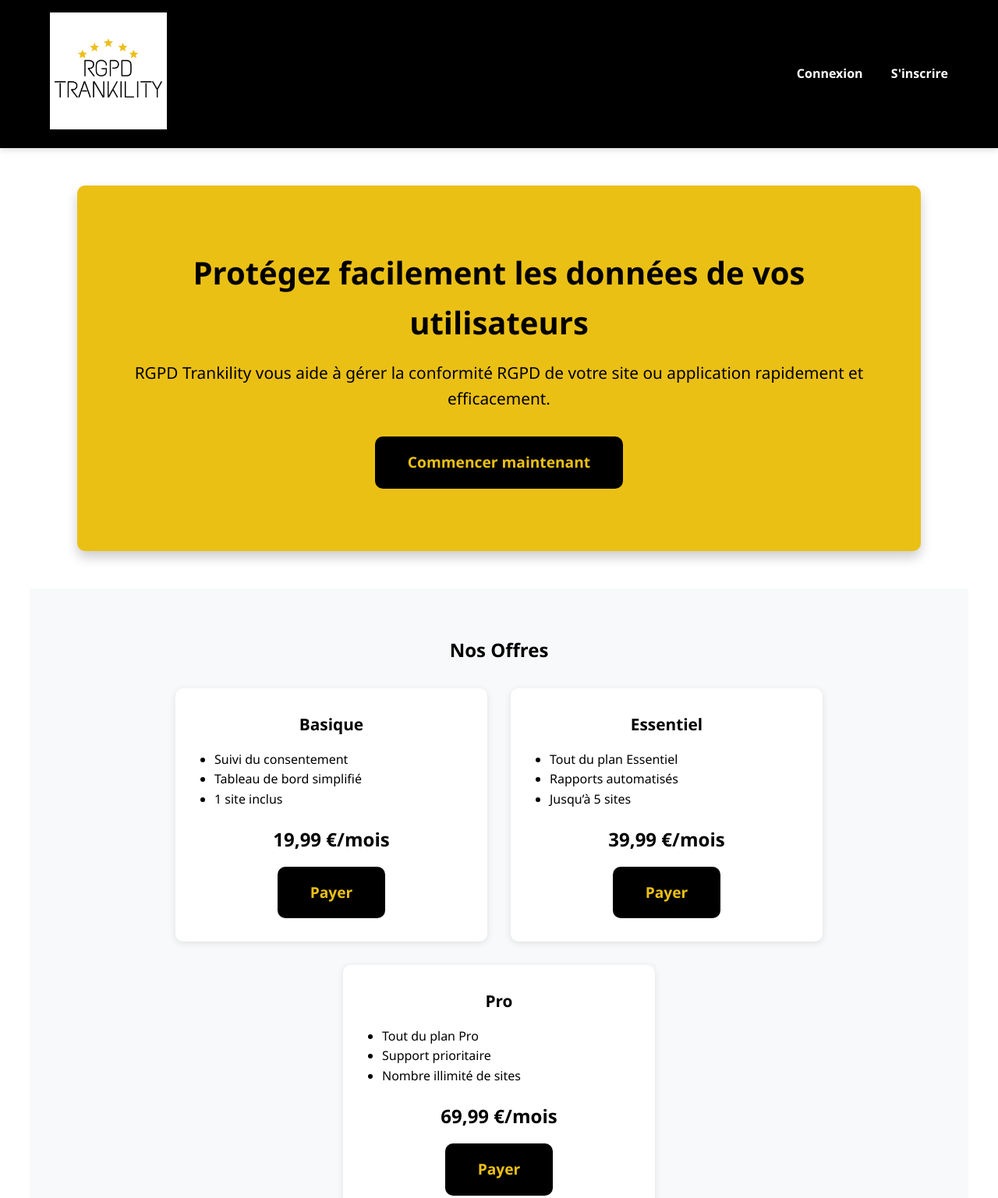
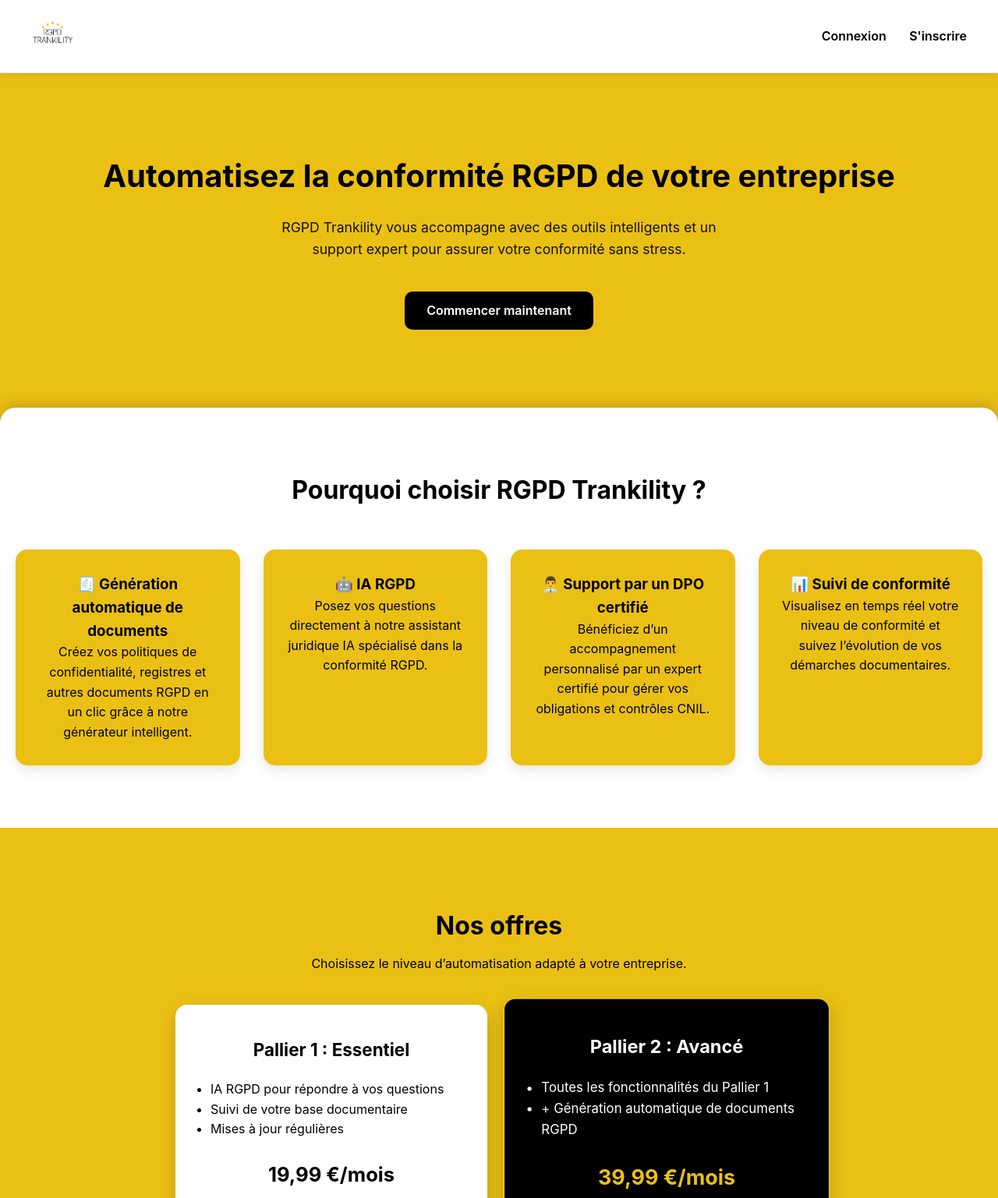
Before and after one commit to CRUSTFLY/rgpdtrankility, a website: page public/index.html in a window 1280 px wide. Shown: the top 1537 px of the page at 78% size. Drawn offline with Linux system fonts and the light colour scheme.

Commit message:
Ajout de la grille tarifaire

```diff
--- a/public/index.html
+++ b/public/index.html
@@ -3,8 +3,9 @@
 <head>
     <meta charset="UTF-8">
     <meta name="viewport" content="width=device-width, initial-scale=1.0">
-    <title>RGPD Trankility - Accueil</title>
-    <link rel="stylesheet" href="style.css">
+    <title>RGPD Trankility - Automatisation de votre conformité</title>
+    <link rel="stylesheet" href="style-accueil.css">
+    <meta name="description" content="RGPD Trankility automatise la mise en conformité RGPD de votre entreprise grâce à l'IA, à la génération de documents et à un DPO certifié.">
 </head>
 <body>
     <header>
@@ -20,96 +21,99 @@
     </header>
 
     <main>
-        <!-- Section principale -->
+        <!-- Section Hero -->
         <section class="hero">
-            <h2>Protégez facilement les données de vos utilisateurs</h2>
-            <p>RGPD Trankility vous aide à gérer la conformité RGPD de votre site ou application rapidement et efficacement.</p>
+            <h1>Automatisez la conformité RGPD de votre entreprise</h1>
+            <p>RGPD Trankility vous accompagne avec des outils intelligents et un support expert pour assurer votre conformité sans stress.</p>
             <a id="startBtn" href="#" class="btn">Commencer maintenant</a>
         </section>
 
-        <!-- Nouvelle section : Offres / Tarifs -->
+        <!-- Section Avantages -->
+        <section class="features">
+            <h2>Pourquoi choisir RGPD Trankility ?</h2>
+            <div class="features-grid">
+                <div class="feature-item">
+                    <h3>🧾 Génération automatique de documents</h3>
+                    <p>Créez vos politiques de confidentialité, registres et autres documents RGPD en un clic grâce à notre générateur intelligent.</p>
+                </div>
+                <div class="feature-item">
+                    <h3>🤖 IA RGPD</h3>
+                    <p>Posez vos questions directement à notre assistant juridique IA spécialisé dans la conformité RGPD.</p>
+                </div>
+                <div class="feature-item">
+                    <h3>👨‍💼 Support par un DPO certifié</h3>
+                    <p>Bénéficiez d’un accompagnement personnalisé par un expert certifié pour gérer vos obligations et contrôles CNIL.</p>
+                </div>
+                <div class="feature-item">
+                    <h3>📊 Suivi de conformité</h3>
+                    <p>Visualisez en temps réel votre niveau de conformité et suivez l’évolution de vos démarches documentaires.</p>
+                </div>
+            </div>
+        </section>
+
+        <!-- Section Tarifs -->
         <section class="pricing">
-            <h2>Nos Offres</h2>
+            <h2>Nos offres</h2>
+            <p>Choisissez le niveau d’automatisation adapté à votre entreprise.</p>
+
             <div class="pricing-container">
-                <!-- Offre 1 -->
+                <!-- Pallier 1 -->
                 <div class="pricing-card">
-                    <h4>Basique</h4>
+                    <h3>Pallier 1 : Essentiel</h3>
                     <ul>
-                        <li>Suivi du consentement</li>
-                        <li>Tableau de bord simplifié</li>
-                        <li>1 site inclus</li>
+                        <li>IA RGPD pour répondre à vos questions</li>
+                        <li>Suivi de votre base documentaire</li>
+                        <li>Mises à jour régulières</li>
                     </ul>
                     <p class="price">19,99 €/mois</p>
                     <a href="#" class="btn">Payer</a>
                 </div>
 
-                <!-- Offre 2 -->
-                <div class="pricing-card">
-                    <h4>Essentiel</h4>
+                <!-- Pallier 2 -->
+                <div class="pricing-card highlight">
+                    <h3>Pallier 2 : Avancé</h3>
                     <ul>
-                        <li>Tout du plan Essentiel</li>
-                        <li>Rapports automatisés</li>
-                        <li>Jusqu’à 5 sites</li>
+                        <li>Toutes les fonctionnalités du Pallier 1</li>
+                        <li>+ Génération automatique de documents RGPD</li>
                     </ul>
                     <p class="price">39,99 €/mois</p>
                     <a href="#" class="btn">Payer</a>
                 </div>
 
-                <!-- Offre 3 -->
+                <!-- Pallier 3 -->
                 <div class="pricing-card">
-                    <h4>Pro</h4>
+                    <h3>Pallier 3 : Expert</h3>
                     <ul>
-                        <li>Tout du plan Pro</li>
-                        <li>Support prioritaire</li>
-                        <li>Nombre illimité de sites</li>
+                        <li>Toutes les fonctionnalités du Pallier 2</li>
+                        <li>+ Support par un DPO certifié</li>
+                        <li>+ Accompagnement mensuel</li>
                     </ul>
                     <p class="price">69,99 €/mois</p>
                     <a href="#" class="btn">Payer</a>
                 </div>
             </div>
         </section>
-
-        <section class="features">
-            <h3>Fonctionnalités</h3>
-            <ul>
-                <li>Consentement clair et transparent</li>
-                <li>Gestion des préférences utilisateur</li>
-                <li>Historique des consentements</li>
-                <li>Interface simple et intuitive</li>
-            </ul>
-        </section>
     </main>
 
     <footer>
-        <p>&copy; 2025 RGPD Trankility. Tous droits réservés.</p>
+        <p>&copy; 2025 RGPD Trankility — Tous droits réservés.</p>
     </footer>
 
     <script src="header.js"></script>
     <script>
+        // Bouton "Commencer maintenant" dynamique selon l'état de connexion
         document.addEventListener('DOMContentLoaded', () => {
             const startBtn = document.getElementById('startBtn');
-	if (!startBtn) {
-		console.error('startBtn introuvable');
-		return;
-	}
+            if (!startBtn) return;
 
-	// Nom de la clé localStorage à vérifier — adapte si nécessaire
-	const storageKey = 'isLoggedIn';
+            const isLoggedIn = localStorage.getItem('isLoggedIn') === 'true';
+            const target = isLoggedIn ? 'account.html' : 'register.html';
 
-	// optionnel : définir par défaut l'href visible (ne suffit pas toujours)
-	startBtn.setAttribute('href', localStorage.getItem(storageKey) === 'true' ? 'account.html' : 'register.html');
-
-	// Ecouteur de clic robuste : force la redirection même si un autre script a preventDefault()
-	startBtn.addEventListener('click', function (e) {
-	e.preventDefault(); // on empêche le comportement par défaut pour contrôler la nav
-    const isLoggedIn = localStorage.getItem(storageKey) === 'true';
-    const target = isLoggedIn ? 'account.html' : 'register.html';
-    console.log(`Bouton "Commencer maintenant" cliqué — isLoggedIn=${isLoggedIn} -> ${target}`);
-    // utilisation de assign pour une redirection standard
+            startBtn.addEventListener('click', (e) => {
+                e.preventDefault();
                 window.location.assign(target);
-	}, { passive: false, capture: false });
+            });
         });
     </script>
-
 </body>
 </html>
--- /dev/null
+++ b/public/style-accueil.css
@@ -0,0 +1,222 @@
+/* ===== RESET ===== */
+* {
+    margin: 0;
+    padding: 0;
+    box-sizing: border-box;
+}
+
+body {
+    font-family: "Inter", Arial, sans-serif;
+    color: #000;
+    background-color: #ebc015; /* fond doré principal */
+    line-height: 1.6;
+}
+
+/* ===== HEADER ===== */
+header {
+    display: flex;
+    justify-content: space-between;
+    align-items: center;
+    padding: 15px 40px;
+    background-color: #fff;
+    border-bottom: 1px solid #ddd;
+    box-shadow: 0 2px 10px rgba(0,0,0,0.1);
+    position: sticky;
+    top: 0;
+    z-index: 100;
+}
+
+.logo img {
+    height: 55px;
+}
+
+nav a {
+    margin-left: 25px;
+    text-decoration: none;
+    color: #000;
+    font-weight: 600;
+    transition: color 0.3s ease;
+}
+
+nav a:hover {
+    color: #ebc015;
+}
+
+/* ===== HERO ===== */
+.hero {
+    text-align: center;
+    padding: 100px 20px;
+    background-color: #ebc015;
+    color: #000;
+}
+
+.hero h1 {
+    font-size: 2.5rem;
+    font-weight: 700;
+    margin-bottom: 20px;
+}
+
+.hero p {
+    max-width: 600px;
+    margin: 0 auto 40px;
+    font-size: 1.1rem;
+    color: #111;
+}
+
+.btn {
+    display: inline-block;
+    background-color: #000;
+    color: #fff;
+    padding: 12px 28px;
+    border-radius: 10px;
+    font-weight: 600;
+    text-decoration: none;
+    transition: all 0.3s ease;
+}
+
+.btn:hover {
+    background-color: #222;
+    transform: translateY(-2px);
+}
+
+/* ===== FEATURES ===== */
+.features {
+    background-color: #fff;
+    color: #000;
+    text-align: center;
+    padding: 80px 20px;
+    border-radius: 20px 20px 0 0;
+    box-shadow: 0 -6px 15px rgba(0,0,0,0.15);
+}
+
+.features h2 {
+    font-size: 2rem;
+    margin-bottom: 50px;
+}
+
+.features-grid {
+    display: grid;
+    grid-template-columns: repeat(auto-fit, minmax(250px, 1fr));
+    gap: 30px;
+    max-width: 1600px;
+    margin: 0 auto;
+}
+
+.feature-item {
+    background: #ebc015;
+    border-radius: 15px;
+    padding: 30px;
+    color: #000;
+    box-shadow: 0 6px 15px rgba(0,0,0,0.1);
+    transition: transform 0.3s ease;
+}
+
+.feature-item:hover {
+    transform: translateY(-5px);
+}
+
+/* ===== PRICING ===== */
+.pricing {
+    text-align: center;
+    padding: 100px 20px;
+    background-color: #ebc015;
+    color: #000;
+}
+
+.pricing h2 {
+    font-size: 2rem;
+    margin-bottom: 10px;
+}
+
+.pricing p {
+    margin-bottom: 40px;
+}
+
+.pricing-container {
+    display: flex;
+    flex-wrap: wrap;
+    justify-content: center;
+    gap: 30px;
+}
+
+.pricing-card {
+    background: #fff;
+    color: #000;
+    border-radius: 15px;
+    box-shadow: 0 8px 20px rgba(0,0,0,0.2);
+    padding: 40px 25px;
+    width: 400px;
+    transition: transform 0.3s ease;
+}
+
+.pricing-card:hover {
+    transform: translateY(-5px);
+}
+
+.pricing-card.highlight {
+    background: #000;
+    color: #fff;
+    border: 2px solid #ebc015;
+    transform: scale(1.05);
+}
+
+.pricing-card h3 {
+    margin-bottom: 20px;
+    font-size: 1.4rem;
+}
+
+.pricing-card ul {
+    list-style: disc;
+    text-align: left;
+    margin: 0 0 25px 20px;
+}
+
+.price {
+    font-size: 1.6rem;
+    font-weight: 700;
+    color: #000;
+    margin-bottom: 20px;
+}
+
+.pricing-card.highlight .price {
+    color: #ebc015;
+}
+
+.pricing-card .btn {
+    background-color: #000;
+    color: #fff;
+}
+
+.pricing-card.highlight .btn {
+    background-color: #ebc015;
+    color: #000;
+}
+
+.pricing-card .btn:hover {
+    opacity: 0.8;
+}
+
+/* ===== FOOTER ===== */
+footer {
+    text-align: center;
+    padding: 25px;
+    background-color: #000;
+    color: #fff;
+    font-size: 0.9rem;
+}
+
+/* ===== RESPONSIVE ===== */
+@media (max-width: 768px) {
+    .pricing-container {
+        flex-direction: column;
+        align-items: center;
+    }
+
+    .features-grid {
+        grid-template-columns: 1fr;
+    }
+
+    .hero h1 {
+        font-size: 2rem;
+    }
+}
--- a/public/style.css
+++ b/public/style.css
@@ -20,37 +20,28 @@
     display: flex;
     justify-content: space-between;
     align-items: center;
-    padding: 1rem 5%;
-    background-color: #000000;
-    color: #ffffff;
-    box-shadow: 0 4px 6px rgba(0,0,0,0.1);
+    padding: 15px 40px;
+    background-color: #fff;
+    border-bottom: 1px solid #ddd;
+    box-shadow: 0 2px 10px rgba(0,0,0,0.1);
+    position: sticky;
+    top: 0;
+    z-index: 100;
 }
 
-header .logo {
-    display: flex;
-    align-items: center;
+.logo img {
+    height: 55px;
 }
 
-header .logo img {
-    width: 150px;  /* largeur du logo */
-    height: auto;  /* garder proportions */
-    margin-right: 1rem;
+nav a {
+    margin-left: 25px;
+    text-decoration: none;
+    color: #000;
+    font-weight: 600;
+    transition: color 0.3s ease;
 }
 
-header h1 {
-    font-size: 2rem;
-    font-weight: bold;
-}
-
-header nav a {
-    color: #ffffff;
-    text-decoration: none;
-    margin-left: 2rem;
-    font-weight: 600;
-    transition: color 0.3s;
-}
-
-header nav a:hover {
+nav a:hover {
     color: #ebc015;
 }
 
@@ -324,57 +315,3 @@
     .progress div.active {
       background: #ebc015;
     }
-
-/* ===== PAGE D'ACCUEIL (TARIFS) ===== */
-
-.pricing {
-    text-align: center;
-    padding: 60px 20px;
-    background-color: #f8f9fa;
-}
-
-.pricing-container {
-    display: flex;
-    flex-wrap: wrap;
-    justify-content: center;
-    gap: 30px;
-    margin-top: 30px;
-}
-
-.pricing-card {
-    background: white;
-    border-radius: 10px;
-    box-shadow: 0 2px 10px rgba(0,0,0,0.1);
-    padding: 30px;
-    width: 400px;
-}
-
-.pricing-card h4 {
-    font-size: 1.3rem;
-    margin-bottom: 15px;
-}
-
-.pricing-card ul {
-    list-style-type: disc;
-    text-align: left;
-    margin: 0 0 20px 20px;
-}
-
-.price {
-    font-size: 1.5rem;
-    font-weight: bold;
-    margin-bottom: 15px;
-}
-
-.btn {
-    display: inline-block;
-    background-color: #000000;
-    color: #ebc015;
-    padding: 1rem 2.5rem;
-    font-size: 1.2rem;
-    text-decoration: none;
-}
-
-.btn:hover {
-    background-color: #005fa3;
-}
```
Lines whose indentation alone changed are shown as unchanged.
